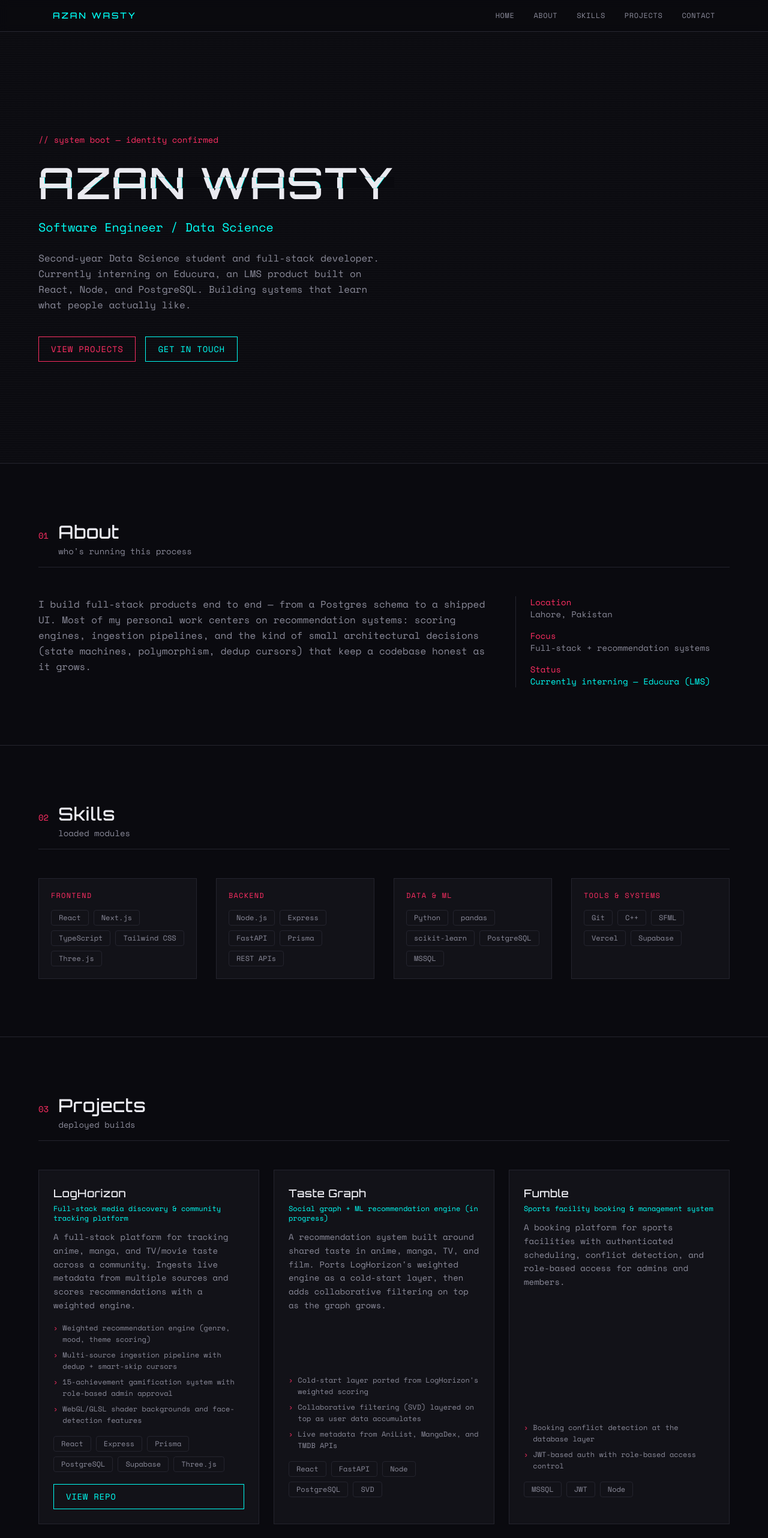
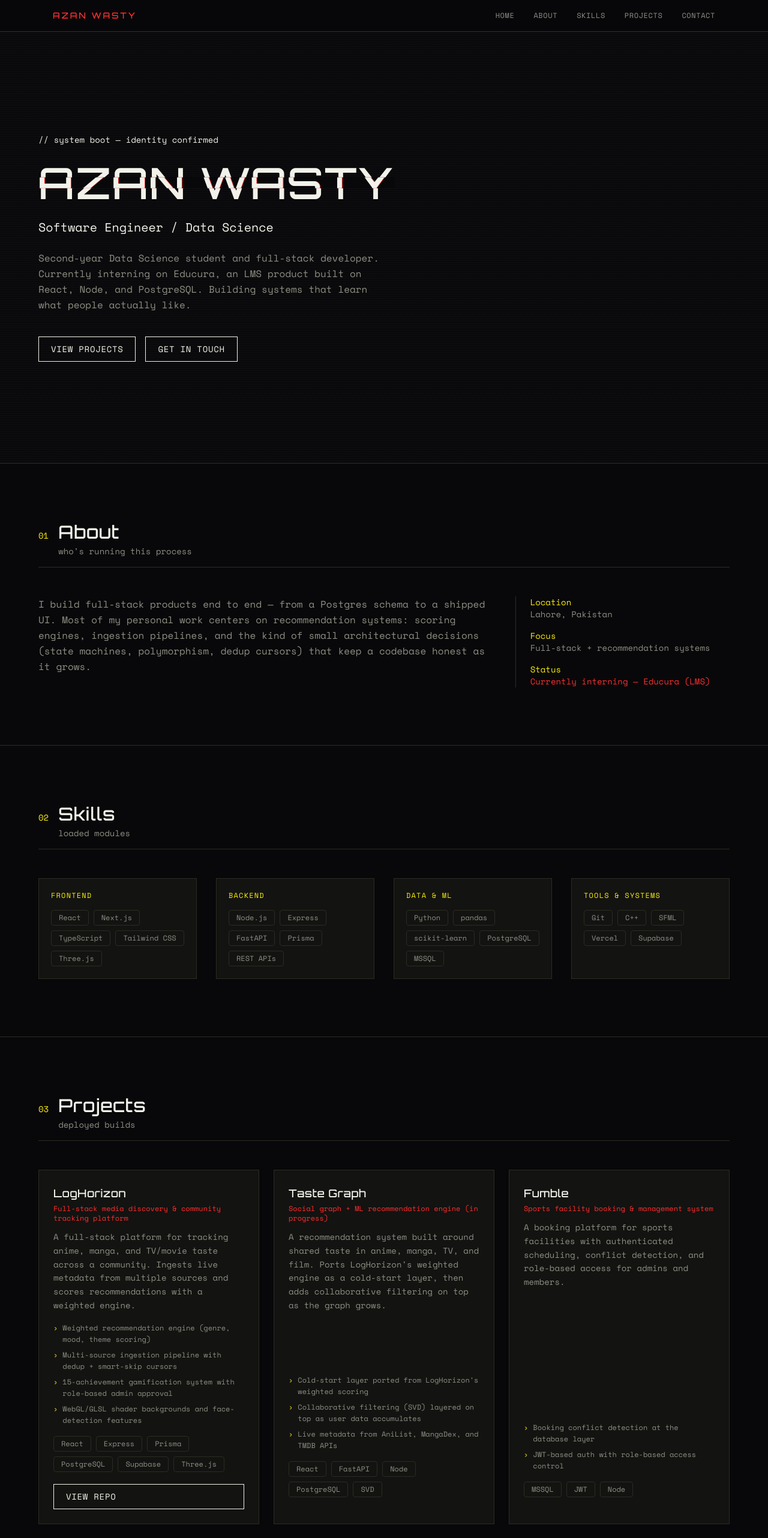
Before and after one commit to azan-wasty/Portofolio-web, a Next.js app: page / in a window 1280 px wide. Shown: the top 2564 px of the page at 60% size. Built offline with nearby package versions, Linux system fonts and the light colour scheme.

Commit message:
Switch accent palette from cyan/magenta to hazard yellow/red

```diff
--- a/src/app/globals.css
+++ b/src/app/globals.css
@@ -1,14 +1,13 @@
 @import "tailwindcss";
 
 :root {
-  --color-void: #0a0a0f;
-  --color-void-raised: #121218;
-  --color-void-line: #24242e;
-  --color-signal-cyan: #00fff5;
-  --color-signal-magenta: #ff2e63;
-  --color-signal-yellow: #f5d90a;
-  --color-text-primary: #eaeaf0;
-  --color-text-dim: #8b8b9a;
+  --color-void: #08080a;
+  --color-void-raised: #131311;
+  --color-void-line: #2c2b23;
+  --color-signal-yellow: #fcee0a;
+  --color-signal-red: #ff2e2e;
+  --color-text-primary: #f2f2ea;
+  --color-text-dim: #8f8f85;
 
   --font-display: var(--font-orbitron);
   --font-mono: var(--font-space-mono);
@@ -18,8 +17,7 @@
   --color-void: var(--color-void);
   --color-void-raised: var(--color-void-raised);
   --color-void-line: var(--color-void-line);
-  --color-signal-cyan: var(--color-signal-cyan);
-  --color-signal-magenta: var(--color-signal-magenta);
+  --color-signal-red: var(--color-signal-red);
   --color-signal-yellow: var(--color-signal-yellow);
   --color-text-primary: var(--color-text-primary);
   --color-text-dim: var(--color-text-dim);
@@ -38,7 +36,7 @@
 }
 
 ::selection {
-  background: var(--color-signal-magenta);
+  background: var(--color-signal-yellow);
   color: var(--color-void);
 }
 
@@ -70,13 +68,13 @@
 
 .glitch::before {
   left: 2px;
-  text-shadow: -1px 0 var(--color-signal-magenta);
+  text-shadow: -1px 0 var(--color-signal-yellow);
   animation: glitch-slice-1 4.5s infinite linear alternate-reverse;
 }
 
 .glitch::after {
   left: -2px;
-  text-shadow: 1px 0 var(--color-signal-cyan);
+  text-shadow: 1px 0 var(--color-signal-red);
   animation: glitch-slice-2 3.5s infinite linear alternate-reverse;
 }
 
--- a/src/components/layout/Footer.tsx
+++ b/src/components/layout/Footer.tsx
@@ -17,7 +17,7 @@
                 href={link.href}
                 target={link.icon === "mail" ? undefined : "_blank"}
                 rel={link.icon === "mail" ? undefined : "noopener noreferrer"}
-                className="transition-colors hover:text-signal-cyan"
+                className="transition-colors hover:text-signal-red"
               >
                 {link.label}
               </Link>
--- a/src/components/layout/Navbar.tsx
+++ b/src/components/layout/Navbar.tsx
@@ -12,7 +12,7 @@
       <nav className="mx-auto flex max-w-6xl items-center justify-between px-6 py-4">
         <Link
           href="#home"
-          className="font-display text-sm tracking-[0.2em] text-signal-cyan"
+          className="font-display text-sm tracking-[0.2em] text-signal-red"
           onClick={() => setIsMenuOpen(false)}
         >
           {profile.name.toUpperCase()}
@@ -23,7 +23,7 @@
             <li key={link.href}>
               <Link
                 href={link.href}
-                className="transition-colors hover:text-signal-magenta"
+                className="transition-colors hover:text-signal-yellow"
               >
                 {link.label}
               </Link>
@@ -39,12 +39,12 @@
           className="flex h-9 w-9 flex-col items-center justify-center gap-1.5 border border-void-line sm:hidden"
         >
           <span
-            className={`h-px w-5 bg-signal-cyan transition-transform ${
+            className={`h-px w-5 bg-signal-red transition-transform ${
               isMenuOpen ? "translate-y-[3px] rotate-45" : ""
             }`}
           />
           <span
-            className={`h-px w-5 bg-signal-cyan transition-transform ${
+            className={`h-px w-5 bg-signal-red transition-transform ${
               isMenuOpen ? "-translate-y-[3px] -rotate-45" : ""
             }`}
           />
@@ -58,7 +58,7 @@
               <Link
                 href={link.href}
                 onClick={() => setIsMenuOpen(false)}
-                className="transition-colors hover:text-signal-magenta"
+                className="transition-colors hover:text-signal-yellow"
               >
                 {link.label}
               </Link>
--- a/src/components/sections/About.tsx
+++ b/src/components/sections/About.tsx
@@ -14,16 +14,16 @@
           </div>
           <dl className="space-y-4 border-l border-void-line pl-6 font-mono text-sm">
             <div>
-              <dt className="text-signal-magenta">Location</dt>
+              <dt className="text-signal-yellow">Location</dt>
               <dd className="text-text-dim">{profile.location}</dd>
             </div>
             <div>
-              <dt className="text-signal-magenta">Focus</dt>
+              <dt className="text-signal-yellow">Focus</dt>
               <dd className="text-text-dim">Full-stack + recommendation systems</dd>
             </div>
             <div>
-              <dt className="text-signal-magenta">Status</dt>
-              <dd className="text-signal-cyan">Currently interning — Educura (LMS)</dd>
+              <dt className="text-signal-yellow">Status</dt>
+              <dd className="text-signal-red">Currently interning — Educura (LMS)</dd>
             </div>
           </dl>
         </div>
--- a/src/components/sections/Skills.tsx
+++ b/src/components/sections/Skills.tsx
@@ -10,7 +10,7 @@
         <div className="grid gap-8 sm:grid-cols-2 lg:grid-cols-4">
           {skillGroups.map((group) => (
             <div key={group.id} className="border border-void-line bg-void-raised p-5">
-              <h3 className="mb-4 font-mono text-xs uppercase tracking-widest text-signal-magenta">
+              <h3 className="mb-4 font-mono text-xs uppercase tracking-widest text-signal-yellow">
                 {group.label}
               </h3>
               <div className="flex flex-wrap gap-2">
--- a/src/components/ui/ProjectCard.tsx
+++ b/src/components/ui/ProjectCard.tsx
@@ -8,14 +8,14 @@
 
 export function ProjectCard({ project }: ProjectCardProps) {
   return (
-    <article className="group relative flex flex-col border border-void-line bg-void-raised p-6 transition-colors duration-200 hover:border-signal-magenta">
-      <div className="absolute left-0 top-0 h-px w-0 bg-signal-magenta transition-all duration-300 group-hover:w-full" />
+    <article className="group relative flex flex-col border border-void-line bg-void-raised p-6 transition-colors duration-200 hover:border-signal-yellow">
+      <div className="absolute left-0 top-0 h-px w-0 bg-signal-yellow transition-all duration-300 group-hover:w-full" />
 
       <header className="mb-3">
         <h3 className="font-display text-lg tracking-wide text-text-primary">
           {project.title}
         </h3>
-        <p className="mt-1 font-mono text-xs text-signal-cyan">
+        <p className="mt-1 font-mono text-xs text-signal-red">
           {project.tagline}
         </p>
       </header>
@@ -30,7 +30,7 @@
             key={highlight}
             className="flex gap-2 text-xs leading-relaxed text-text-dim"
           >
-            <span className="text-signal-magenta">›</span>
+            <span className="text-signal-yellow">›</span>
             {highlight}
           </li>
         ))}
@@ -43,7 +43,7 @@
       </div>
 
       {project.repoUrl && (
-        <NeonButton href={project.repoUrl} variant="cyan" external>
+        <NeonButton href={project.repoUrl} variant="red" external>
           View Repo
         </NeonButton>
       )}
--- a/src/components/ui/SectionHeading.tsx
+++ b/src/components/ui/SectionHeading.tsx
@@ -7,7 +7,7 @@
 export function SectionHeading({ index, title, subtitle }: SectionHeadingProps) {
   return (
     <div className="mb-12 flex items-baseline gap-4 border-b border-void-line pb-4">
-      <span className="font-mono text-sm text-signal-magenta">{index}</span>
+      <span className="font-mono text-sm text-signal-yellow">{index}</span>
       <div>
         <h2 className="font-display text-2xl tracking-wide text-text-primary sm:text-3xl">
           {title}
--- a/src/components/ui/SkillChip.tsx
+++ b/src/components/ui/SkillChip.tsx
@@ -4,7 +4,7 @@
 
 export function SkillChip({ label }: SkillChipProps) {
   return (
-    <span className="inline-flex items-center rounded-sm border border-void-line bg-void-raised px-3 py-1 font-mono text-xs text-text-dim transition-colors hover:border-signal-cyan hover:text-signal-cyan">
+    <span className="inline-flex items-center rounded-sm border border-void-line bg-void-raised px-3 py-1 font-mono text-xs text-text-dim transition-colors hover:border-signal-red hover:text-signal-red">
       {label}
     </span>
   );
```
